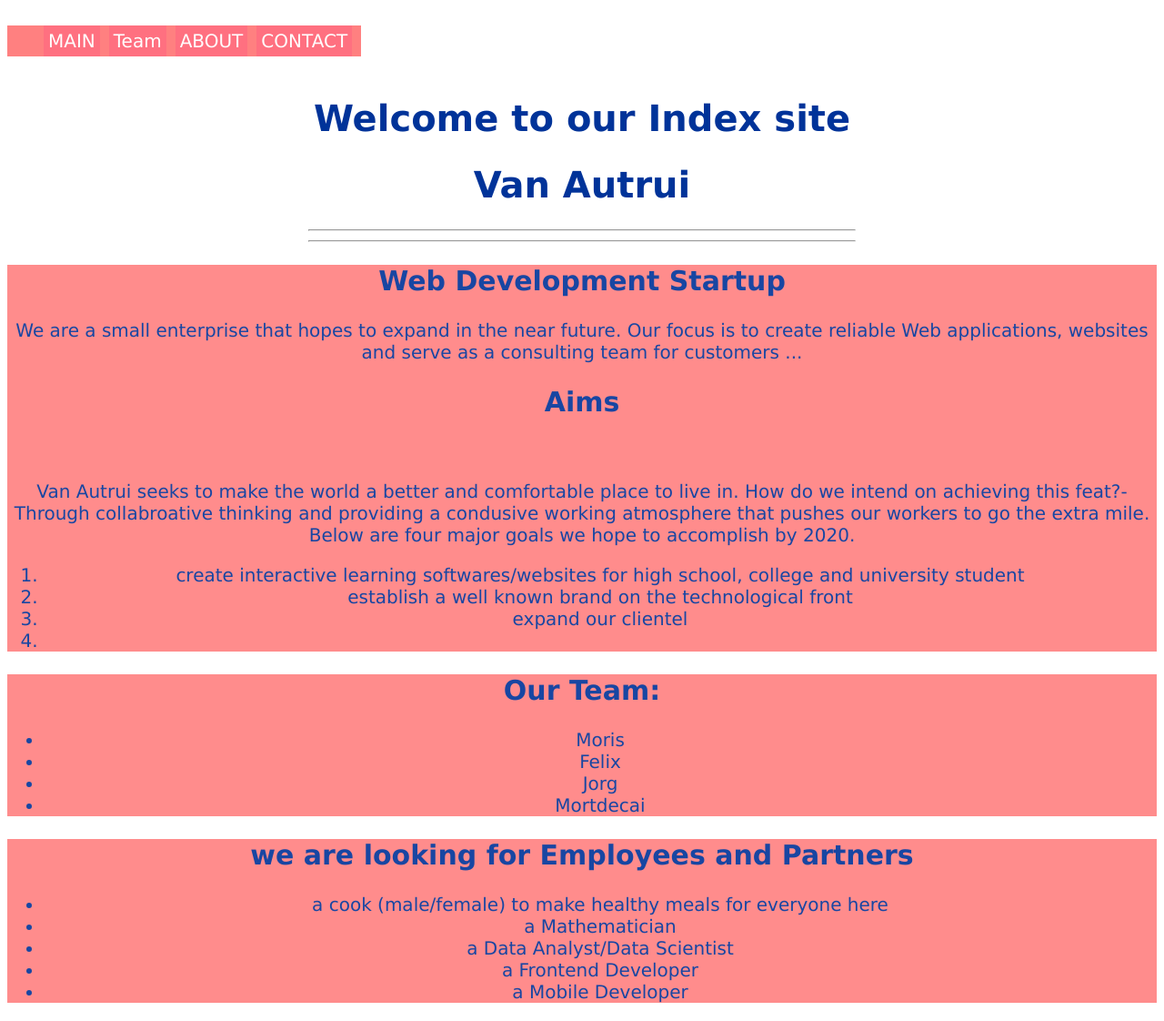
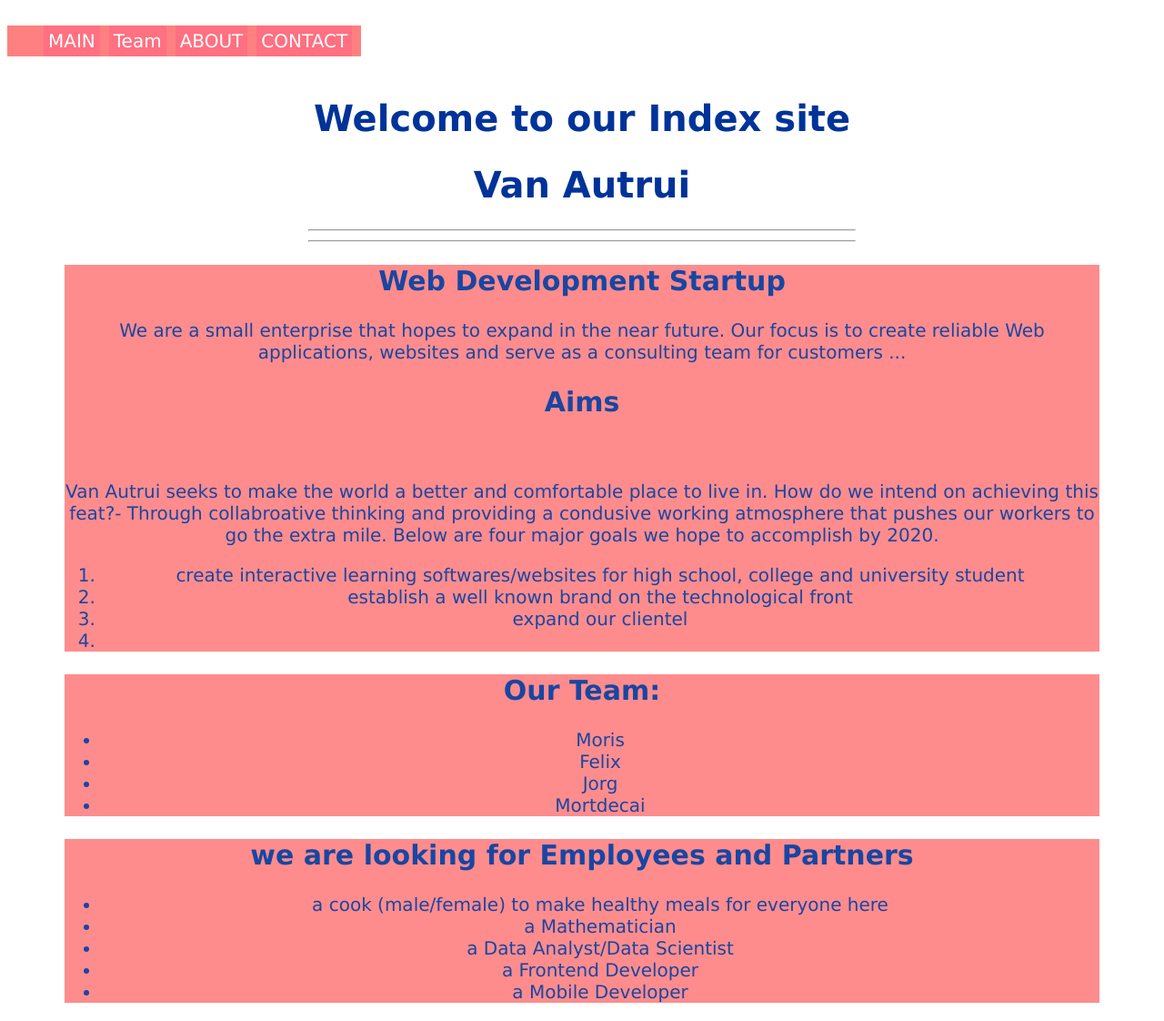
Before and after one commit to pointbazaar/vanautrui.org, a PHP site: page / in a window 1280 px wide. Shown: the whole page at 91% size. Run offline with PHP 8.4, Linux system fonts and the light colour scheme.

Commit message:
add margin on the sides

```diff
--- a/style.css
+++ b/style.css
@@ -81,7 +81,8 @@ hr{
 
 .section{
 	text-align:center;
-
+	margin-left:5%;
+	margin-right:5%;
 	background-color:#ff8080;
 	opacity:0.9;
 }
```
